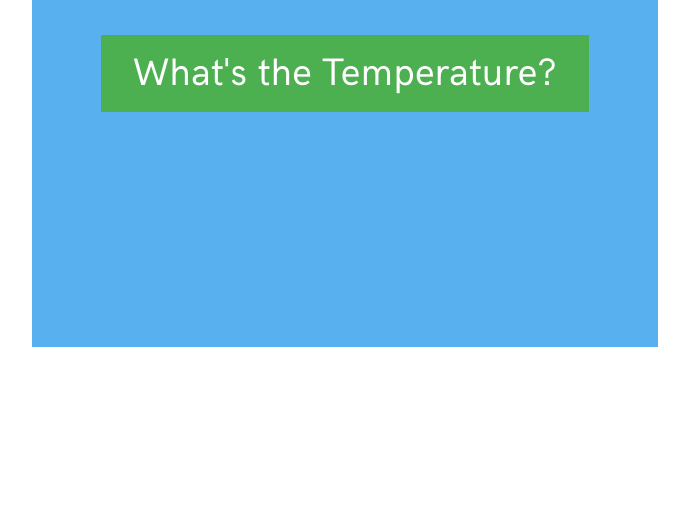
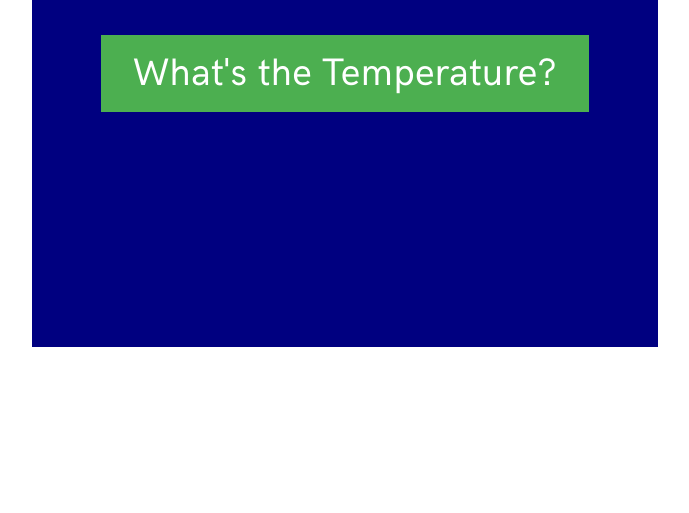
Before and after one commit to MarkJurkiewicz/whats-the-weather, a plain HTML site: page index.html in a window 1280 px wide. Shown: the part 287-800 px from the top of the page, without its empty margins (295-984 px from the left). Drawn offline with nearby package versions, Linux system fonts and the light colour scheme.

Commit message:
changed styling

```diff
--- a/style.css
+++ b/style.css
@@ -12,7 +12,7 @@ body {
     align-items: center;
     height: 500px;
     width: 500px;
-    background: #58b1ee;
+    background: navy;
     margin: 0 auto;
     text-align: center;
     padding: 5%;
```
